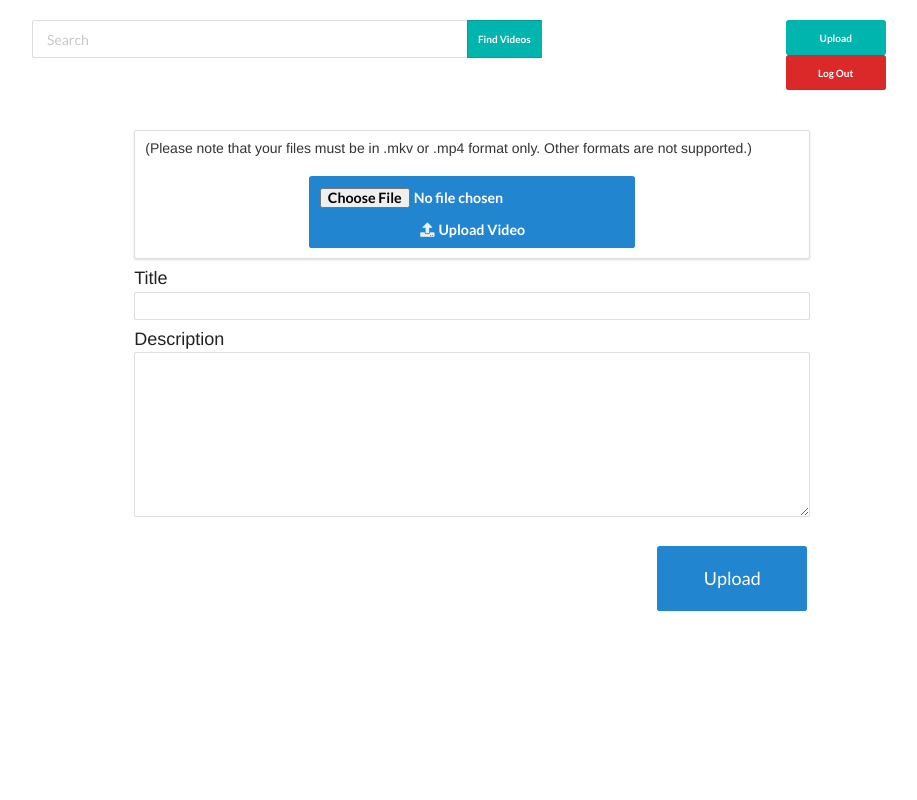
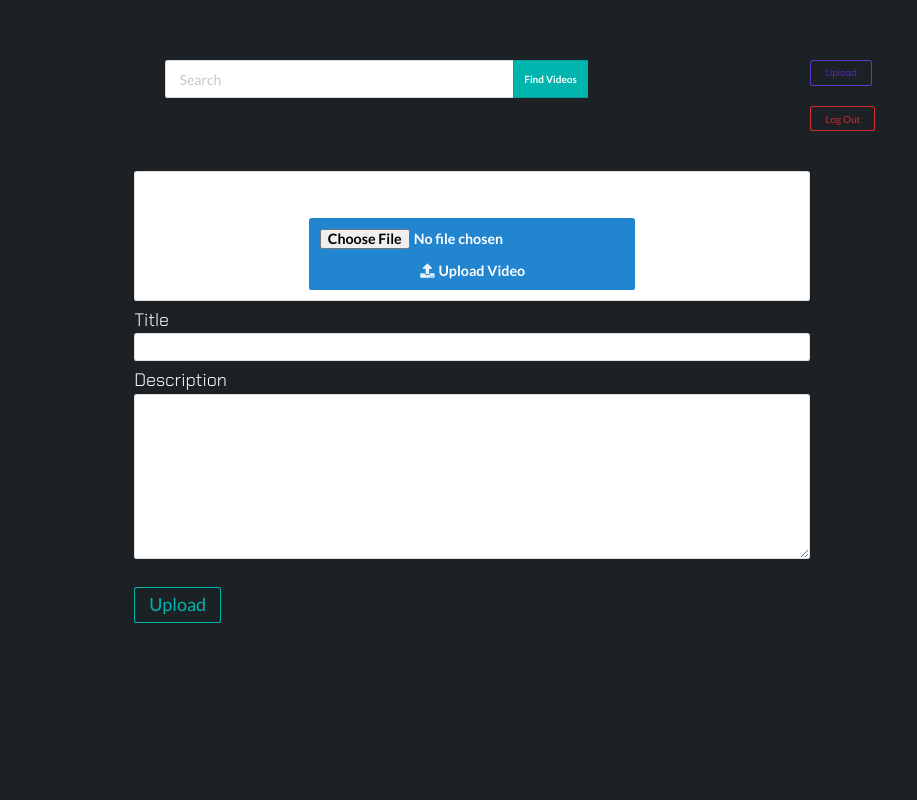
Before and after one commit to FaryalAhmed/websiteFinalYear, a Django app: page /videos/upload/ in a window 1280 px wide. Shown: the whole page, without its empty margins (168-1085 px from the left). Run offline with Django 3.2, Linux system fonts and the light colour scheme; the visitor is signed in with stand-in values (Sample User, id 1); some libraries are stand-ins or nearby versions.

Commit message:
Upload page (U)

```diff
--- a/website/videos/models.py
+++ b/website/videos/models.py
@@ -1,7 +1,6 @@
 from django.db import models
 from django.contrib.auth.models import User
 from django.conf import settings
-
 
 class Video(models.Model):
     title = models.CharField(max_length=50)
--- a/website/videos/templates/base.html
+++ b/website/videos/templates/base.html
@@ -1,20 +1,70 @@
-
 
 <!DOCTYPE html>
 <html lang="en" >
 
 <head>
-
-
     <link rel="stylesheet" href="https://cdnjs.cloudflare.com/ajax/libs/semantic-ui/2.1.6/semantic.css">
     <link href="https://vjs.zencdn.net/4.12/video-js.css" rel="stylesheet">
-
-
-
+    <link href="https://fonts.googleapis.com/css2?family=Chakra+Petch:wght@300&display=swap" rel="stylesheet">
 
 </head>
 
+<div class="container-1" >
+  <div class="container-4-box">
+
+    </div>
+                                                                                                                       &nbsp;&nbsp;&nbsp;&nbsp;&nbsp;&nbsp;&nbsp;&nbsp;&nbsp;&nbsp;&nbsp;&nbsp;&nbsp;&nbsp;&nbsp;&nbsp;&nbsp;&nbsp;&nbsp;&nbsp;&nbsp;&nbsp;&nbsp;&nbsp;&nbsp;&nbsp;&nbsp;&nbsp;
+  <!-- This Flexbox will focus primarily on using search to find videos -->
+  <div class="box-1">
+
+  <div id = 'search' >
+    <form method = 'GET' action = '' class="ui form search">
+         <div class="ui action input">
+           <input size= 55 type="text" name='query' placeholder="Search" value = '{{ request.GET.query  }}'/>
+           <input type = 'submit' class="ui button teal" value = 'Find Videos'  ></input>
+         </div>
+
+    </form>
+
+    </div>
+  </div>
+  <div class="box-2">
+
+    <div id = 'account' class = 'center'>
+      <div id = 'buttons'>
+        {% if not user.is_authenticated %}
+        <form action="">
+          <button class="ui olive basic button" formaction='{% url 'signup' %}' >Sign Up</button>
+        </form>
+        <form >
+          <button class="ui red basic button" formaction='{% url 'login' %}'>Log In</button>
+
+        </form>
+        {% else %}
+        <form >
+        <button class="ui violet basic button" formaction  ='{% url 'upload' %}' style="  font-family: 'Chakra Petch', sans-serif !important; ">Upload</button>
+
+        </form>
+        <br>
+        <form >
+        <button class="ui red basic button" formaction='{% url 'logout' %}'>Log Out</button>
+        </form>
+        {% endif %}
+        </div>
+    </div>
+
+  </div>
+</div>
+
+{%block content%}
+
+{% endblock %}
+
+</body>
+
+
 <style>
+
   /* Called After Collapse*/
 @media(max-width:1200px){
 
@@ -270,62 +320,16 @@ overflow: hidden;
 position: absolute;
 z-index: -1;
 }
-
+body{
+  background-color:  #1b2125;
+  padding: 10px;
+  padding-bottom: 20px;
+   font-family: 'Chakra Petch', sans-serif !important;
+           color: white;
+           padding: 40px;
+           align-items: center;
+}
 </style>
-<body>
-
-
-
-
-<div class="container-1" >
-
-  <!-- This Flexbox will focus primarily on using search to find videos -->
-  <div class="box-1">
-
-  <div id = 'search' >
-    <form method = 'GET' action = '' class="ui form search">
-         <div class="ui action input">
-           <input size= 55 type="text" name='query' placeholder="Search" value = '{{ request.GET.query  }}'/>
-           <input type = 'submit' class="ui button teal" value = 'Find Videos'  ></input>
-         </div>
-
-    </form>
-
-    </div>
-  </div>
-  <div class="box-2">
-
-    <div id = 'account' class = 'center'>
-      <div id = 'buttons'>
-        {% if not user.is_authenticated %}
-        <form action="">
-          <button class="ui blue button account" formaction='{% url 'signup' %}'">Sign Up</button>
-        </form>
-        <form >
-          <button class="ui yellow button account" formaction='{% url 'login' %}'">Log In</button>
-
-        </form>
-        {% else %}
-        <form >
-        <button class="ui teal button account" formaction  ='{% url 'upload' %}' >Upload</button>
-
-        </form>
-
-        <form >
-        <button class="ui red button account" formaction='{% url 'logout' %}'>Log Out</button>
-        </form>
-        {% endif %}
-        </div>
-    </div>
-
-  </div>
-</div>
-
-{%block content%}
-
-{% endblock %}
-
-</body>
 <footer>
   <script src='https://cdnjs.cloudflare.com/ajax/libs/jquery/3.3.1/jquery.min.js'></script>
 
--- a/website/videos/templates/upload.html
+++ b/website/videos/templates/upload.html
@@ -17,7 +17,7 @@
     <link href="https://fonts.googleapis.com/css2?family=Chakra+Petch:wght@300&display=swap" rel="stylesheet">
 
 </head>
-<body>
+<body style="padding-bottom:10px;" >
     <br><br>
 
 
@@ -30,7 +30,7 @@
     </div>
     <div class="container-2-box">
       <div class='container-3'>
-        <div class='container-3-box'>
+        <div class='container-2-box'>
 
               <div class="ui fluid segment">
                 <h5>(Please note that your files must be in .mkv or .mp4 format only. Other formats are not supported.)</h5>
@@ -50,28 +50,27 @@
                   </label>
                   <!-- <input type="file" id="hidden-new-file" style="display: none" name='video'> -->
                 </div>
-
-
               </div>
 
           <div class="ui form">
             <div class="field">
-              <label><h4>Title</h4></label>
+              <label><h4 style="color: white;">Title</h4></label>
               <input type="text" name="title">
             </div>
 
             <div class="ui form">
               <div class="field">
-                <label><h4>Description</h4></label>
+                <label><h4 style="color: white;">Description</h4></label>
                 <textarea style="margin-top: 0px; margin-bottom: 0px; height: 165px;" name='description'></textarea>
               </div>
             </div>
 
 <br> <br>
 
-            <button class="ui gray button blue" type='submit' style='height:65px;width:150px ;float:right' name='submitbutton'> <h4>Upload</h4> </button>
+
+            <button class="ui teal basic button" type='submit'
+            style='float:left; margin-bottom:20px;' name='submitbutton'> <h4>Upload</h4> </button>
           </div>
-
 
         </div>
         <div class='container-3-box'>
@@ -85,21 +84,9 @@
     </div>
   </div>
 
-
-
-
 </form>
 
 {% endblock %}
 
-    <style>
-       body{
-           background-color:  #1b2125;
-           font-family: 'Chakra Petch', sans-serif !important;
-           color: white;
-           padding: 40px;
-           align-items: center;
-        }
-    </style>
 </body>
 </html>
--- a/website/videos/views.py
+++ b/website/videos/views.py
@@ -4,7 +4,6 @@ from django.core.paginator import EmptyPage, PageNotAnInteger, Paginator
 from django.db.models import Q
 from django.contrib.auth.decorators import login_required
 from django.contrib import auth
-
 
 
 
--- a/website/website/settings.py
+++ b/website/website/settings.py
@@ -40,7 +40,7 @@ INSTALLED_APPS = [
     'django.contrib.staticfiles',
     'accounts',
     'videos',
-
+    'django_countries',
 
 ]
 
@@ -83,7 +83,7 @@ DATABASES = {
         'ENGINE': 'django.db.backends.mysql',
         'NAME': 'delete_it',
         'USER':'root',
-        'PASSWORD':'itsmysqlpassword123'
+        'PASSWORD':'mypass'
     }
 }
 
```
Also changed, not shown: website/videos/migrations/0001_initial.py, website/videos/migrations/0002_auto_20210512_1328.py (deleted).
